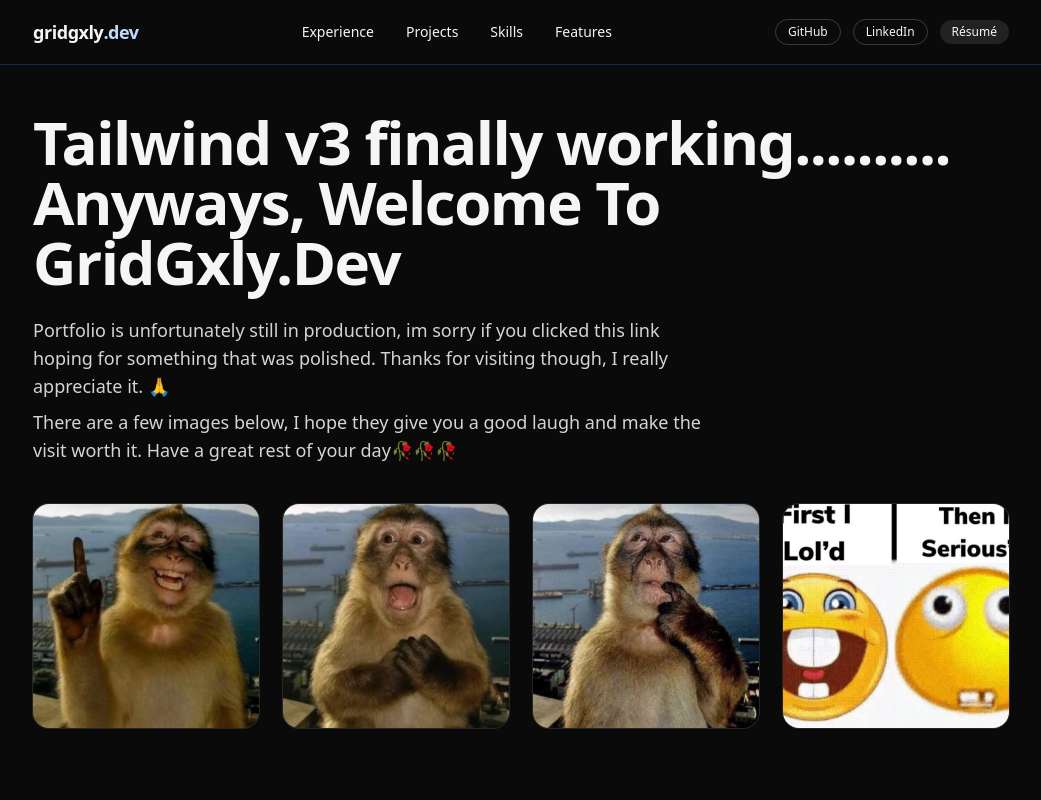
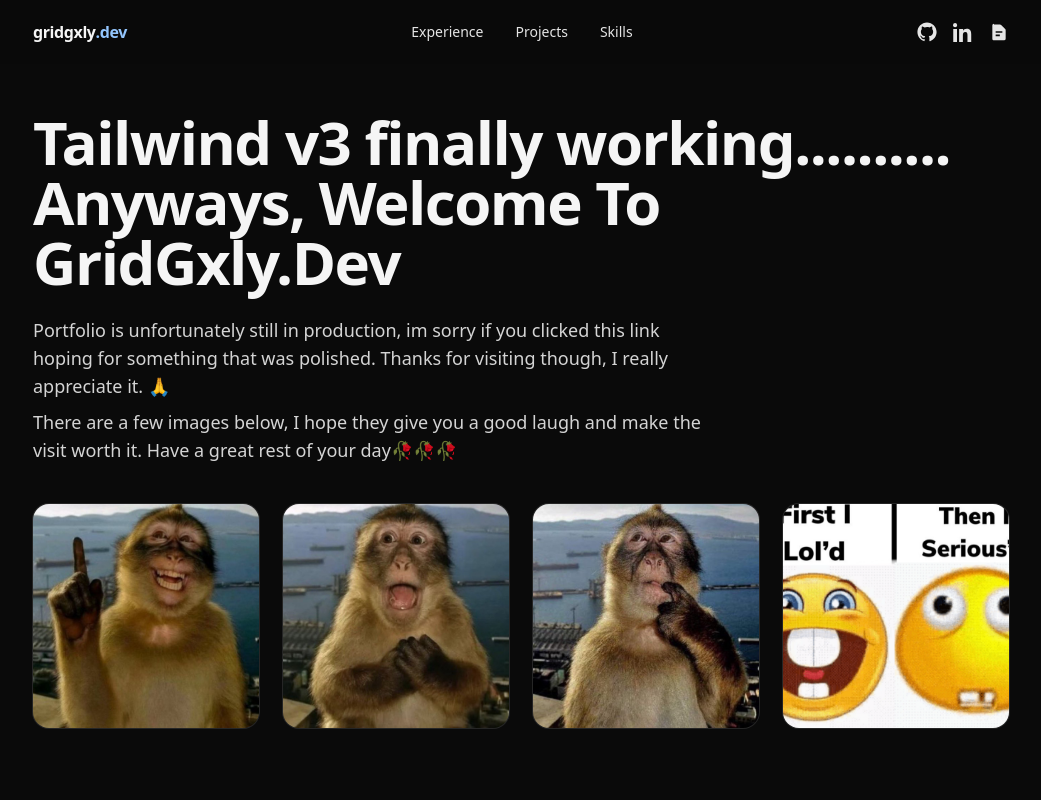
Before and after one commit to GridGxly/Portfolio, a React (Vite) app: page / in a window 1280 px wide. Shown: the top 800 px of the page, without its empty margins (119-1160 px from the left). Built offline with nearby package versions, Linux system fonts and the light colour scheme.

Commit message:
removed horizantal line in navbar and changed circle styling from icons

```diff
--- a/src/App.jsx
+++ b/src/App.jsx
@@ -47,30 +47,25 @@
   </div>
   </section>
 
+
   <section id="experience" className="mt-24">
   <h2 className="text-2xl font-semibold">Experience</h2>
   <p className="mt-2 text-sm text-neutral-400">
-            Nothing here yet but we will see.
+            This is the section where my profesional roles and leadership will live
   </p>
   </section>
 
   <section id="projects" className="mt-16">
   <h2 className="text-2xl font-semibold">Projects</h2>
   <p className="mt-2 text-sm text-neutral-400">
-            This section is where all my projects will be stored like finbridge and voyagoAI
+            projects will be here but tbd for now
   </p>
   </section>
 
   <section id="skills" className="mt-16">
   <h2 className="text-2xl font-semibold">Skills</h2>
   <p className="mt-2 text-sm text-neutral-400">
-            all my tech stacks and tools will be held here. and lowk maybe something to bring some life to the skills section and not make it as generic.
-          </p>
-        </section>
-
-        <section id="features" className="mt-16">
-          <h2 className="text-2xl font-semibold">Features</h2>
-          <p className="mt-2 text-sm text-neutral-400">
+      my tech stacks and tools will be here, but there will be. a twist to make it intrstesting and not generic (tbd)
   </p>
   </section>
 
--- a/src/components/Navbar.jsx
+++ b/src/components/Navbar.jsx
@@ -1,25 +1,73 @@
     import { useState } from "react";
+
     const navLinks = [
     { href: "#experience", label: "Experience" },
     { href: "#projects", label: "Projects" },
     { href: "#skills", label: "Skills" },
-    { href: "#features", label: "Features" },
     ];
+
+    function IconGitHub({ className }) {
+    return (
+    <svg
+    className={className}
+    viewBox="0 0 24 24"
+    aria-hidden="true"
+    fill="currentColor"
+    >
+    <path
+    fillRule="evenodd"
+    d="M12 .5C5.649.5.5 5.65.5 12.004c0 5.095 3.292 9.407 7.865 10.934.575.11.786-.25.786-.556
+    0-.274-.01-1-.015-1.962-3.2.695-3.878-1.542-3.878-1.542-.523-1.328-1.278-1.681-1.278-1.681-1.044-.714.079-.7.079-.7
+    1.155.081 1.763 1.187 1.763 1.187 1.027 1.76 2.694 1.252 3.35.957.104-.745.402-1.253.73-1.54-2.553-.29-5.236-1.278-5.236-5.69
+    0-1.257.448-2.286 1.184-3.09-.119-.29-.513-1.457.112-3.04 0 0 .966-.31 3.166 1.18a10.91 10.91 0 0 1 2.884-.389
+    c.978.004 1.964.132 2.884.389 2.198-1.49 3.163-1.18 3.163-1.18.627 1.583.233 2.75.115 3.04.737.804 1.183 1.833 1.183 3.09
+    0 4.424-2.688 5.396-5.253 5.681.414.357.78 1.062.78 2.142 0 1.545-.014 2.787-.014 3.167 0 .309.208.671.792.556
+    4.57-1.529 7.858-5.84 7.858-10.933C23.5 5.65 18.352.5 12 .5Z"
+    />
+    </svg>
+    );
+    }
+
+    function IconLinkedIn({ className }) {
+    return (
+    <svg
+    className={className}
+    viewBox="0 0 24 24"
+    aria-hidden="true"
+    fill="currentColor"
+    >
+    <path d="M4.983 3.5A2.5 2.5 0 1 1 0 3.5a2.5 2.5 0 0 1 4.983 0ZM.3 8.25h4.5V24H.3V8.25Zm7.548 0h4.311v2.134h.061c.6-1.137 2.067-2.334 4.253-2.334
+    4.547 0 5.39 2.993 5.39 6.885V24h-4.5v-7.72c0-1.84-.033-4.205-2.563-4.205-2.564 0-2.957 2.003-2.957 4.07V24h-4.5V8.25Z" />
+    </svg>
+    );
+    }
+
+    function IconDocument({ className }) {
+    return (
+    <svg
+    className={className}
+    viewBox="0 0 24 24"
+    aria-hidden="true"
+    fill="currentColor"
+    >
+    <path d="M6 2a2 2 0 0 0-2 2v16c0 1.105.895 2 2 2h12a2 2 0 0 0 2-2V9.828a2 2 0 0 0-.586-1.414l-4.828-4.828A2 2 0 0 0 13.172 3H6Zm7 1.5V8h4.5L13 3.5ZM8 11h8v2H8v-2Zm0 4h5v2H8v-2Z" />
+    </svg>
+    );
+    }
 
     export default function Navbar() {
     const [isOpen, setIsOpen] = useState(false);
 
     return (
-    <header className="fixed inset-x-0 top-0 z-50 border-b border-blue-500/30 bg-[oklch(42.4%_0.199_265.638)]/90 backdrop-blur">
+    <header className="fixed inset-x-0 top-0 z-50 bg-neutral-950/85 backdrop-blur">
     <nav className="mx-auto flex h-16 max-w-5xl items-center justify-between px-4 sm:px-6">
-
-    <a href="#top" className="text-lg font-semibold tracking-tight">
-    <span className="font-bold">gridgxly</span>
-    <span className="text-blue-200">.dev</span>
+    <a href="#top" className="text-base font-semibold tracking-tight">
+    <span className="font-bold lowercase">gridgxly</span>
+    <span className="text-blue-300">.dev</span>
     </a>
 
 
-    <div className="hidden gap-8 text-sm font-medium text-blue-50 sm:flex">
+    <div className="hidden gap-8 text-sm font-medium text-neutral-200 sm:flex">
     {navLinks.map((link) => (
     <a
     key={link.href}
@@ -32,81 +80,93 @@
     </div>
 
 
-        <div className="hidden items-center gap-3 sm:flex">
+    <div className="hidden items-center gap-4 sm:flex">
     <a
     href="https://github.com/GridGxly"
     target="_blank"
     rel="noreferrer"
-            className="rounded-full border border-white/20 px-3 py-1 text-xs font-medium text-blue-50 hover:bg-white/10 transition"
+    className="text-neutral-200 hover:text-white transition-colors"
     >
-        GitHub
+    <span className="sr-only">GitHub</span>
+    <IconGitHub className="h-5 w-5" />
     </a>
     <a
-            href="https://www.linkedin.com/in/ralphnoel/"
+    href="https://www.linkedin.com"
     target="_blank"
     rel="noreferrer"
-            className="rounded-full border border-white/20 px-3 py-1 text-xs font-medium text-blue-50 hover:bg-white/10 transition"
+    className="text-neutral-200 hover:text-white transition-colors"
     >
-            LinkedIn
+    <span className="sr-only">LinkedIn</span>
+    <IconLinkedIn className="h-5 w-5" />
     </a>
     <a
     href="/Ralph-Resume.pdf"
-            className="rounded-full bg-white/10 px-3 py-1 text-xs font-medium text-blue-50 hover:bg-white/20 transition"
+    className="text-neutral-200 hover:text-white transition-colors"
     >
-            Résumé
+    <span className="sr-only">Résumé</span>
+    <IconDocument className="h-5 w-5" />
     </a>
     </div>
 
+
     <button
     type="button"
-        className="inline-flex items-center justify-center rounded-md p-2 text-blue-50 sm:hidden"
+    className="inline-flex items-center justify-center rounded-md p-2 text-neutral-100 sm:hidden"
     onClick={() => setIsOpen(!isOpen)}
     aria-label="Toggle navigation"
     >
-
-        <span className="block h-0.5 w-5 bg-current transition-transform" />
-        <span className="mt-1 block h-0.5 w-5 bg-current transition-transform" />
-        <span className="mt-1 block h-0.5 w-5 bg-current transition-transform" />
+    {isOpen ? (
+    <span className="text-xl">&times;</span>
+    ) : (
+    <>
+    <span className="block h-0.5 w-5 bg-current" />
+    <span className="mt-1 block h-0.5 w-5 bg-current" />
+    <span className="mt-1 block h-0.5 w-5 bg-current" />
+    </>
+    )}
     </button>
     </nav>
 
 
     {isOpen && (
-        <div className="sm:hidden border-t border-blue-500/30 bg-[oklch(42.4%_0.199_265.638)]/95">
-        <div className="space-y-1 px-4 pb-4 pt-2 text-sm text-blue-50">
+    <div className="sm:hidden border-t border-neutral-800 bg-neutral-950/95">
+    <div className="space-y-1 px-4 pb-4 pt-2 text-lg text-neutral-100">
     {navLinks.map((link) => (
     <a
     key={link.href}
     href={link.href}
-        className="block rounded-md px-2 py-1 hover:bg-white/10"
+    className="block rounded-lg px-2 py-2 hover:bg-white/5"
     onClick={() => setIsOpen(false)}
     >
     {link.label}
     </a>
     ))}
 
-        <div className="mt-2 flex gap-2">
+    <div className="mt-4 flex justify-center gap-4 pb-2">
     <a
     href="https://github.com/GridGxly"
     target="_blank"
     rel="noreferrer"
-        className="flex-1 rounded-md border border-white/20 px-2 py-1 text-center text-xs hover:bg-white/10"
+    className="flex h-10 w-10 items-center justify-center rounded-full border border-white/15 bg-white/5 hover:bg-white/15 transition"
     >
-                GitHub
+    <span className="sr-only">GitHub</span>
+    <IconGitHub className="h-5 w-5" />
     </a>
     <a
     href="https://www.linkedin.com/in/ralphnoel/"
     target="_blank"
     rel="noreferrer"
-        className="flex-1 rounded-md border border-white/20 px-2 py-1 text-center text-xs hover:bg-white/10"
+    className="flex h-10 w-10 items-center justify-center rounded-full border border-white/15 bg-white/5 hover:bg-white/15 transition"
     >
-        LinkedIn
+    <span className="sr-only">LinkedIn</span>
+    <IconLinkedIn className="h-5 w-5" />
     </a>
     <a
     href="/Ralph-Resume.pdf"
-        className="flex-1 rounded-md bg-white/10 px-2 py-1 text-center text-xs hover:bg-white/20"
+    className="flex h-10 w-10 items-center justify-center rounded-full border border-white/15 bg-white/5 hover:bg-white/15 transition"
     >
-        Résumé
+    <span className="sr-only">Résumé</span>
+    <IconDocument className="h-5 w-5" />
     </a>
     </div>
     </div>
```
Also changed, not shown: 1 other file (tests, documents, lock files or other folders). Lines whose indentation alone changed are shown as unchanged.
